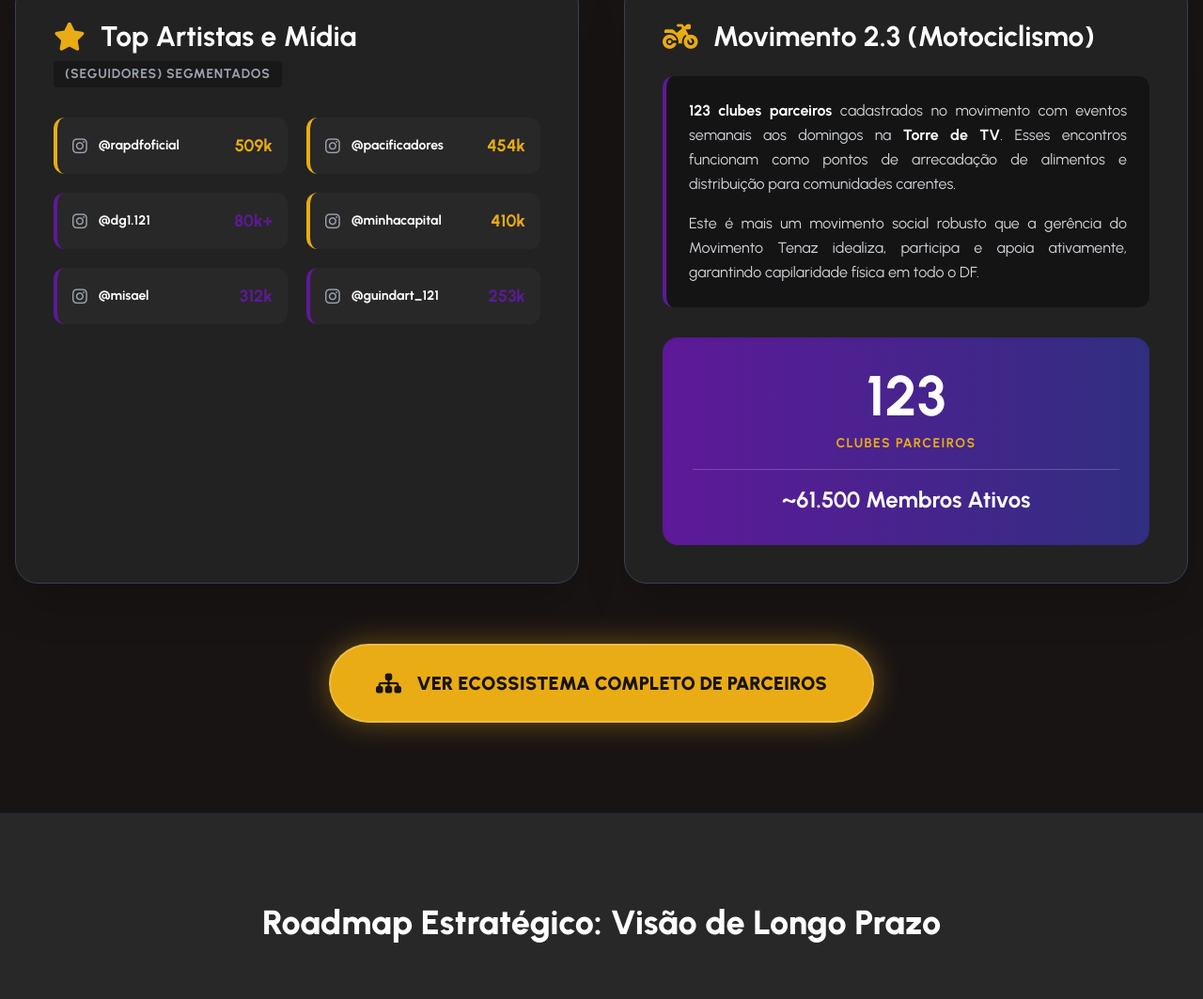
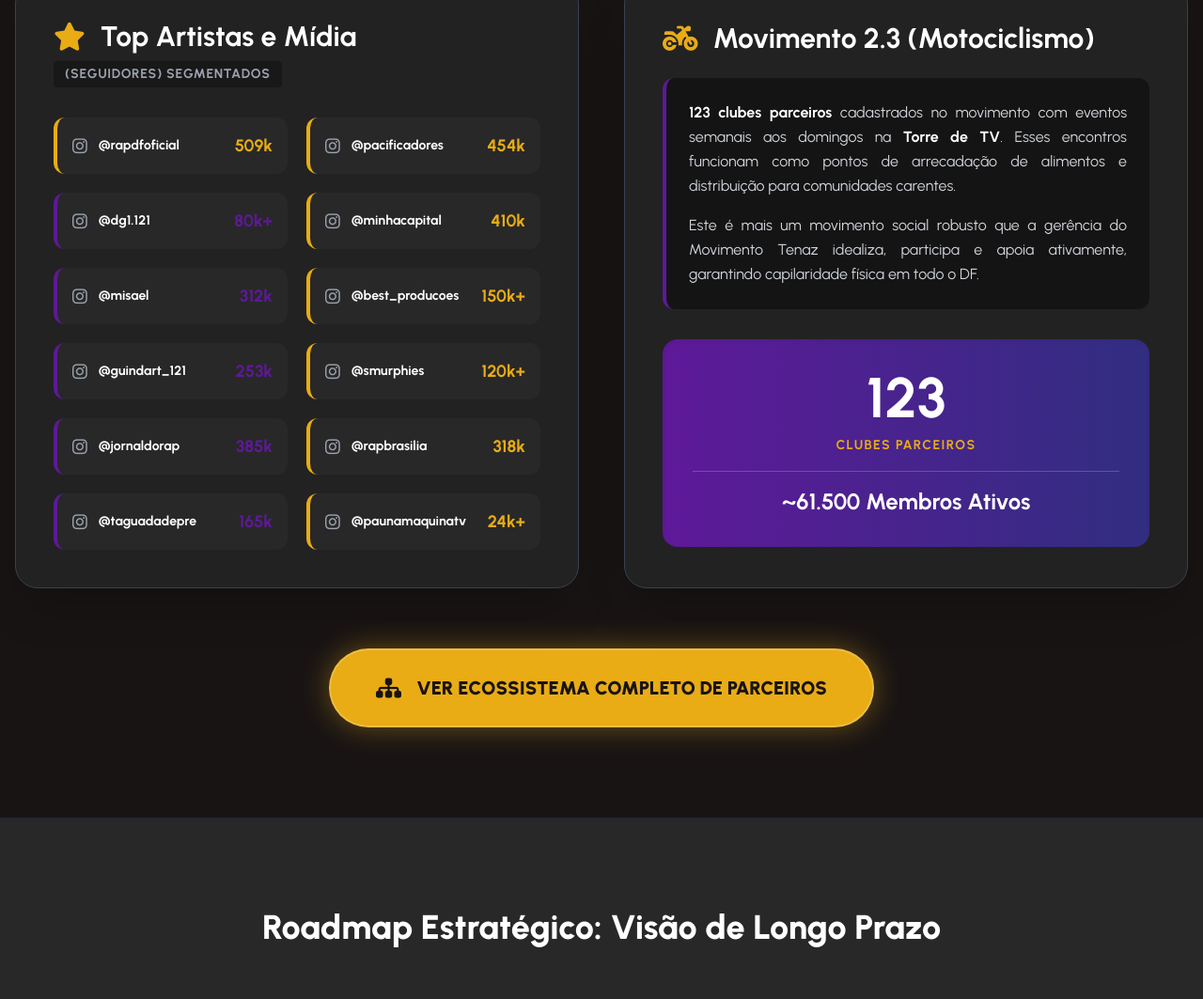
Before and after one commit to MarceloMserra/TENAZ, a website: page public/apresentacao.html in a window 1280 px wide. Shown: the part 6761-7824 px from the top of the page at 94% size. Drawn offline with nearby package versions, Linux system fonts and the light colour scheme.

Commit message:
atualizações

```diff
--- a/public/apresentacao.html
+++ b/public/apresentacao.html
@@ -413,6 +413,7 @@
         </section>
 
         <section id="lideranca" class="py-32 bg-[#0a0a0a] px-4 border-b border-gray-800 relative overflow-hidden">
+            <!-- Ambient Glows -->
             <div class="absolute inset-0 pointer-events-none">
                 <div class="absolute top-0 right-0 w-[600px] h-[600px] bg-tenaz-purple/10 rounded-full blur-[120px] animate-pulse-slow"></div>
                 <div class="absolute bottom-0 left-0 w-[600px] h-[600px] bg-tenaz-gold/10 rounded-full blur-[120px] animate-pulse-slow"></div>
@@ -427,10 +428,12 @@
                     </p>
                 </div>
 
+                <!-- LADO A LADO: GRID DE 2 COLUNAS -->
                 <div class="grid grid-cols-1 lg:grid-cols-2 gap-10">
 
+                    <!-- PERFIL 1: DG121 -->
                     <div class="glass-panel rounded-[2rem] p-8 md:p-10 transition-all hover:border-tenaz-gold/30 flex flex-col h-full relative group">
-                         <div class="absolute top-0 left-0 w-full h-1 bg-gradient-to-r from-transparent via-tenaz-gold to-transparent opacity-0 group-hover:opacity-100 transition-opacity"></div>
+                        <div class="absolute top-0 left-0 w-full h-1 bg-gradient-to-r from-transparent via-tenaz-gold to-transparent opacity-0 group-hover:opacity-100 transition-opacity"></div>
 
                         <div class="flex flex-col items-center text-center mb-6">
                             <div class="w-40 h-40 rounded-full p-1 bg-gradient-to-b from-tenaz-gold to-transparent shadow-[0_0_30px_rgba(233,172,21,0.2)] mb-4 profile-image-container" style="--glow-color: #e9ac15;">
@@ -466,6 +469,7 @@
                         </div>
                     </div>
 
+                    <!-- PERFIL 2: MISAEL -->
                     <div class="glass-panel rounded-[2rem] p-8 md:p-10 transition-all hover:border-tenaz-purple/30 flex flex-col h-full relative group">
                         <div class="absolute top-0 left-0 w-full h-1 bg-gradient-to-r from-transparent via-tenaz-purple to-transparent opacity-0 group-hover:opacity-100 transition-opacity"></div>
 
@@ -505,6 +509,7 @@
 
                 </div>
 
+                <!-- BARRA TÉCNICA -->
                 <div class="mt-16 mx-auto max-w-2xl relative animate-float">
                     <div class="relative glass-panel rounded-full py-4 px-8 flex flex-col md:flex-row items-center justify-center gap-4 md:gap-8 hover:bg-white/5 transition-colors">
                         <div class="flex items-center gap-3">
@@ -539,13 +544,32 @@
                     <div class="bg-tenaz-card p-10 rounded-3xl shadow-2xl border border-gray-700">
                         <h3 class="text-3xl font-bold text-white mb-2 flex items-center"><i class="fas fa-star mr-4 text-tenaz-gold"></i> Top Artistas e Mídia</h3>
                         <p class="text-gray-400 text-sm mb-8 uppercase tracking-wider font-bold bg-black/30 inline-block px-3 py-1 rounded">(Seguidores) Segmentados</p>
+
+                        <!-- LISTA DE PARCEIROS ATUALIZADA (SEM HUNGRIA E TRIBO) -->
                         <div class="grid grid-cols-1 sm:grid-cols-2 gap-5 text-sm font-bold">
+                            <!-- LINHA 1 -->
                             <div class="flex items-center bg-tenaz-light-bg p-4 rounded-xl border-l-4 border-tenaz-gold hover:bg-black transition"><i class="fab fa-instagram mr-3 text-gray-400 text-lg"></i> @rapdfoficial <span class="ml-auto text-tenaz-gold text-lg">509k</span></div>
                             <div class="flex items-center bg-tenaz-light-bg p-4 rounded-xl border-l-4 border-tenaz-gold hover:bg-black transition"><i class="fab fa-instagram mr-3 text-gray-400 text-lg"></i> @pacificadores <span class="ml-auto text-tenaz-gold text-lg">454k</span></div>
+
+                            <!-- LINHA 2 -->
                             <div class="flex items-center bg-tenaz-light-bg p-4 rounded-xl border-l-4 border-tenaz-purple hover:bg-black transition"><i class="fab fa-instagram mr-3 text-gray-400 text-lg"></i> @dg1.121 <span class="ml-auto text-tenaz-purple text-lg">80k+</span></div>
                             <div class="flex items-center bg-tenaz-light-bg p-4 rounded-xl border-l-4 border-tenaz-gold hover:bg-black transition"><i class="fab fa-instagram mr-3 text-gray-400 text-lg"></i> @minhacapital <span class="ml-auto text-tenaz-gold text-lg">410k</span></div>
+
+                            <!-- LINHA 3 -->
                             <div class="flex items-center bg-tenaz-light-bg p-4 rounded-xl border-l-4 border-tenaz-purple hover:bg-black transition"><i class="fab fa-instagram mr-3 text-gray-400 text-lg"></i> @misael <span class="ml-auto text-tenaz-purple text-lg">312k</span></div>
+                            <div class="flex items-center bg-tenaz-light-bg p-4 rounded-xl border-l-4 border-tenaz-gold hover:bg-black transition"><i class="fab fa-instagram mr-3 text-gray-400 text-lg"></i> @best_producoes <span class="ml-auto text-tenaz-gold text-lg">150k+</span></div>
+
+                            <!-- LINHA 4 -->
                             <div class="flex items-center bg-tenaz-light-bg p-4 rounded-xl border-l-4 border-tenaz-purple hover:bg-black transition"><i class="fab fa-instagram mr-3 text-gray-400 text-lg"></i> @guindart_121 <span class="ml-auto text-tenaz-purple text-lg">253k</span></div>
+                            <div class="flex items-center bg-tenaz-light-bg p-4 rounded-xl border-l-4 border-tenaz-gold hover:bg-black transition"><i class="fab fa-instagram mr-3 text-gray-400 text-lg"></i> @smurphies <span class="ml-auto text-tenaz-gold text-lg">120k+</span></div>
+
+                            <!-- LINHA 5 (NOVOS PARCEIROS ADICIONADOS) -->
+                            <div class="flex items-center bg-tenaz-light-bg p-4 rounded-xl border-l-4 border-tenaz-purple hover:bg-black transition"><i class="fab fa-instagram mr-3 text-gray-400 text-lg"></i> @jornaldorap <span class="ml-auto text-tenaz-purple text-lg">385k</span></div>
+                            <div class="flex items-center bg-tenaz-light-bg p-4 rounded-xl border-l-4 border-tenaz-gold hover:bg-black transition"><i class="fab fa-instagram mr-3 text-gray-400 text-lg"></i> @rapbrasilia <span class="ml-auto text-tenaz-gold text-lg">318k</span></div>
+
+                            <!-- LINHA 6 (NOVOS PARCEIROS ADICIONADOS) -->
+                            <div class="flex items-center bg-tenaz-light-bg p-4 rounded-xl border-l-4 border-tenaz-purple hover:bg-black transition"><i class="fab fa-instagram mr-3 text-gray-400 text-lg"></i> @taguadadepre <span class="ml-auto text-tenaz-purple text-lg">165k</span></div>
+                            <div class="flex items-center bg-tenaz-light-bg p-4 rounded-xl border-l-4 border-tenaz-gold hover:bg-black transition"><i class="fab fa-instagram mr-3 text-gray-400 text-lg"></i> @paunamaquinatv <span class="ml-auto text-tenaz-gold text-lg">24k+</span></div>
                         </div>
                     </div>
                     <div class="bg-tenaz-card p-10 rounded-3xl shadow-2xl border border-gray-700 flex flex-col justify-center">
```
